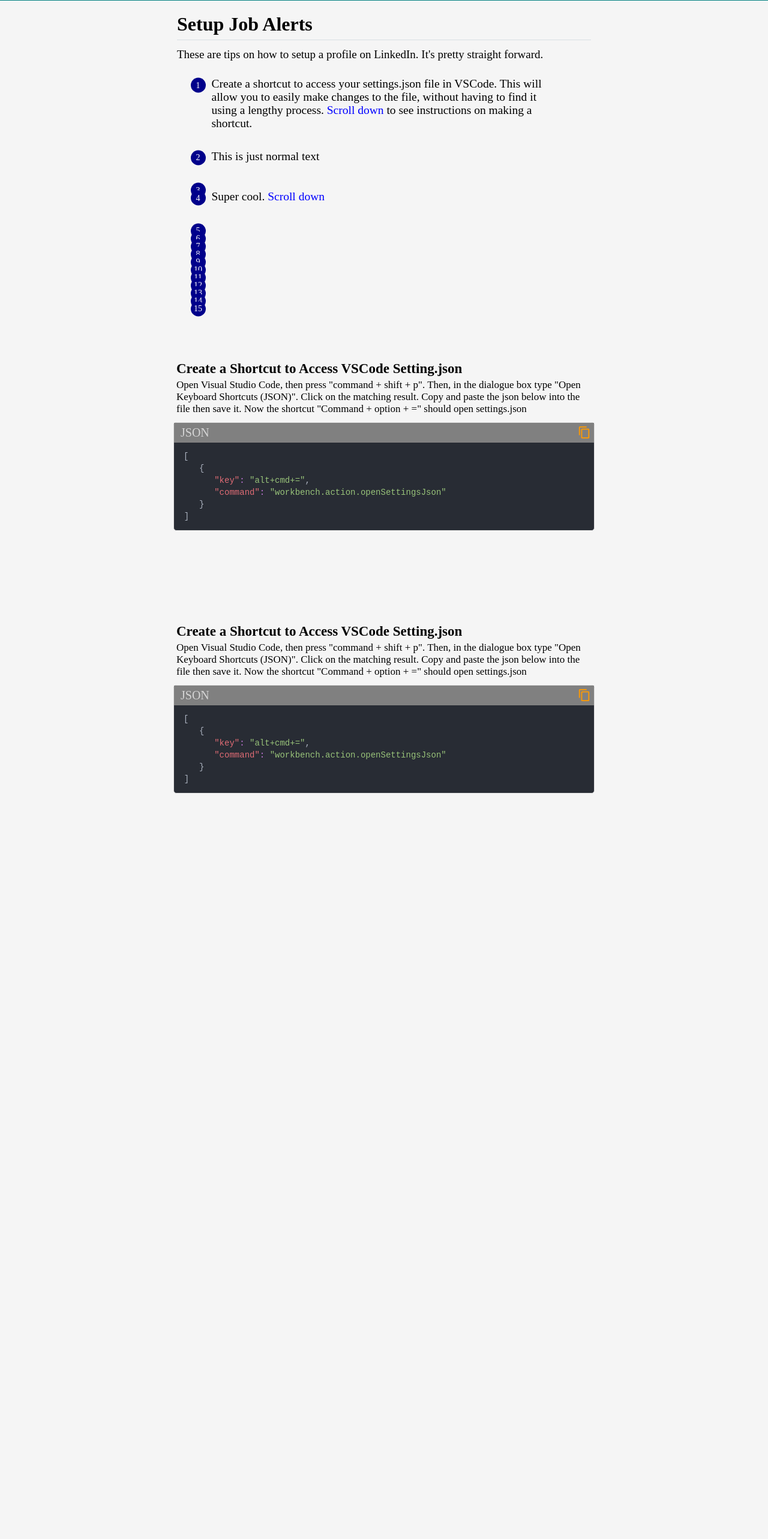
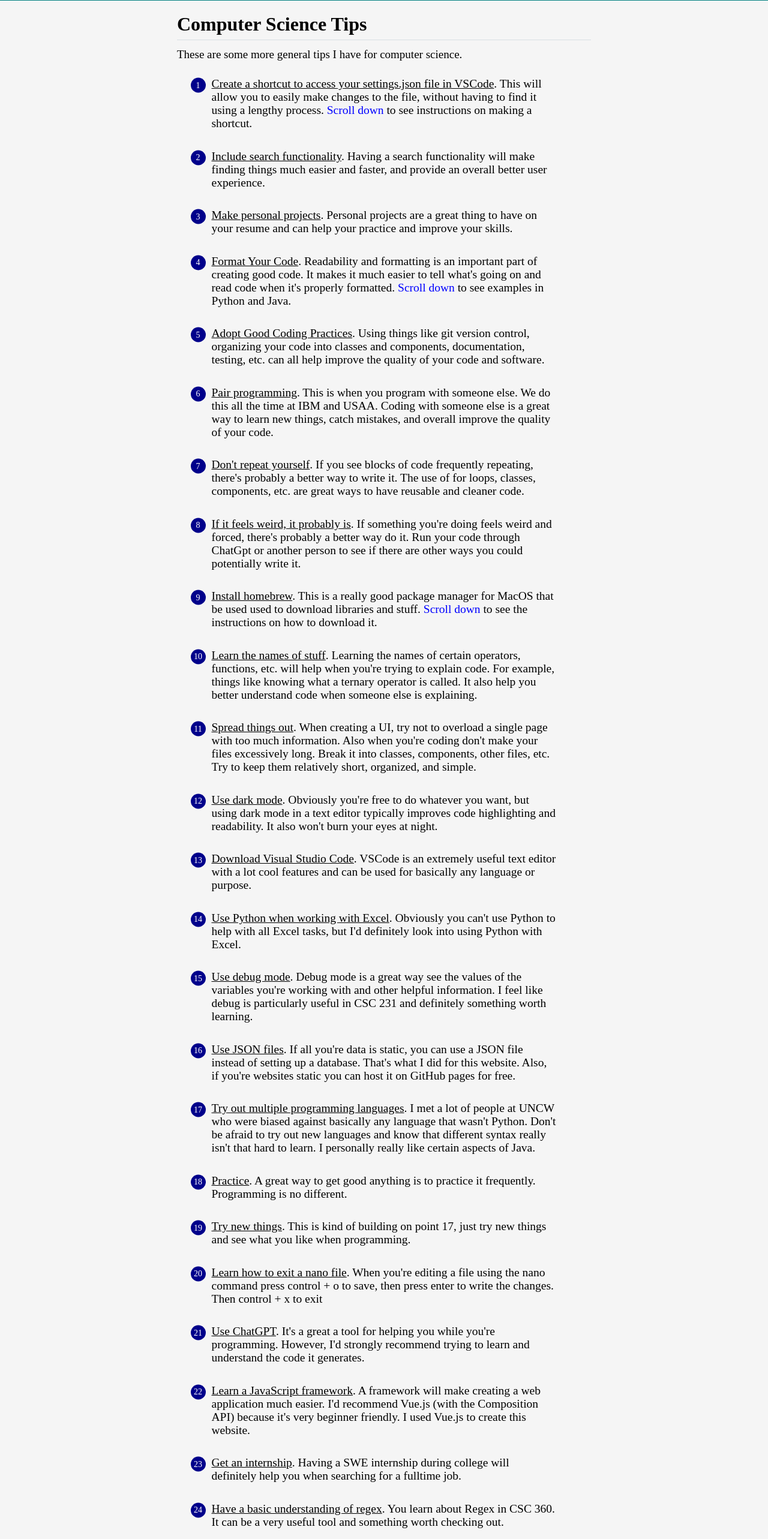
Before and after one commit to MichaelT-178/ForGuy, a Vue app: page /compsci/CompSciTips in a window 1280 px wide. Shown: the part 60-2626 px from the top of the page at 60% size. Before the commit the page ends 1479 px from the top, so only its background shows below. Built offline with nearby package versions, Linux system fonts and the light colour scheme.

Commit message:
Updated CompSciTips

```diff
--- a/src/Views/compsci/CompSciTips.vue
+++ b/src/Views/compsci/CompSciTips.vue
@@ -1,11 +1,11 @@
 <template>
     <div class="container">
-        <h1 class="tip-header">Setup Job Alerts</h1>
-        <p class="description">These are tips on how to setup a profile on LinkedIn. It's pretty straight forward.</p>
+        <h1 class="tip-header">Computer Science Tips</h1>
+        <p class="description">These are some more general tips I have for computer science.</p>
         <div class="tips-container">
             <div v-for="tip in tips" :key="tip.id" class="tip-section">
                 <p class="tip-text" :data-index="tip.id"></p>
-                <p class="text-section" v-html="processedTipContent(tip)"></p>
+                <p class="text-section" v-html="processedTipContent(formatTip(tip))"></p>
             </div>
         </div>
         <p style="margin-bottom: 60px;"></p>
@@ -29,6 +29,7 @@ const shortcut = jsonData.value["ComponentData"][0];
 //Add refs here
 const codeBlockRef = ref(null);
 const codeBlockTwoRef = ref(null);
+const codeBlockThreeRef = ref(null);
 
 
 const scrollToRef = (refName) => {
@@ -37,6 +38,7 @@ const scrollToRef = (refName) => {
     const refs = {
         codeBlockRef,
         codeBlockTwoRef,
+        codeBlockThreeRef,
     };
 
     const targetElement = refs[refName]?.value?.$el;
@@ -48,9 +50,12 @@ const scrollToRef = (refName) => {
     }
 }
 
+const formatTip = (tip) => {
+    return `<u>${tip.Underlined}</u>. ${tip.Tip}`;
+}
 
 const processedTipContent = (tip) => {
-    return tip.Tip.replace(/Scroll down\((.*?)\)/g, (match, refName) => {
+    return tip.replace(/Scroll down\((.*?)\)/g, (match, refName) => {
         return `<span href="#" class="scroll-down" data-ref-name="${refName}">Scroll down</span>`;
     });
 }
--- a/src/components/Code/CodeBlock.vue
+++ b/src/components/Code/CodeBlock.vue
@@ -2,7 +2,7 @@
   <div class="container">
     <div class="text-container">
       <h2 class="code-name">{{ codeInfo.Name }}</h2>
-      <p class="description">{{ codeInfo.Description }}</p>
+      <p class="description" v-html="highlightLinkText(codeInfo.Description)"></p>
     </div>
     <div class="code-block">
       <div class="copy-bar">
@@ -18,8 +18,10 @@
   </div>
 </template>
 
+
 <script setup>
 import { ref, computed } from 'vue';
+import { highlightLinkText } from '../../components/FormatLinks.vue'
 import Prism from 'prismjs';
 import 'prismjs/components/prism-python';
 import 'prismjs/components/prism-java';
--- a/src/data/CompSci/CompSciTips.json
+++ b/src/data/CompSci/CompSciTips.json
@@ -2,63 +2,129 @@
     "Tips": [
         {
             "id": 1,
-            "Tip": "Create a shortcut to access your settings.json file in VSCode. This will allow you to easily make changes to the file, without having to find it using a lengthy process. Scroll down(codeBlockRef) to see instructions on making a shortcut."
+            "Underlined": "Create a shortcut to access your settings.json file in VSCode",
+            "Tip": "This will allow you to easily make changes to the file, without having to find it using a lengthy process. Scroll down(codeBlockRef) to see instructions on making a shortcut."
         },
         {
             "id": 2,
-            "Tip": "This is just normal text"
+            "Underlined": "Include search functionality",
+            "Tip": "Having a search functionality will make finding things much easier and faster, and provide an overall better user experience."
         },
         {
             "id": 3,
-            "Tip": ""
+            "Underlined": "Make personal projects",
+            "Tip": "Personal projects are a great thing to have on your resume and can help your practice and improve your skills."
         },
         {
             "id": 4,
-            "Tip": "Super cool. Scroll down(codeBlockTwoRef)"
+            "Underlined": "Format Your Code",
+            "Tip": "Readability and formatting is an important part of creating good code. It makes it much easier to tell what's going on and read code when it's properly formatted. Scroll down(codeBlockTwoRef) to see examples in Python and Java."
         },
         {
             "id": 5,
-            "Tip": ""
+            "Underlined": "Adopt Good Coding Practices",
+            "Tip": "Using things like git version control, organizing your code into classes and components, documentation, testing, etc. can all help improve the quality of your code and software."
         },
         {
             "id": 6,
-            "Tip": ""
+            "Underlined": "Pair programming",
+            "Tip": "This is when you program with someone else. We do this all the time at IBM and USAA. Coding with someone else is a great way to learn new things, catch mistakes, and overall improve the quality of your code."
         },
         {
             "id": 7,
-            "Tip": ""
+            "Underlined": "Don't repeat yourself",
+            "Tip": "If you see blocks of code frequently repeating, there's probably a better way to write it. The use of for loops, classes, components, etc. are great ways to have reusable and cleaner code."
         },
         {
             "id": 8,
-            "Tip": ""
+            "Underlined": "If it feels weird, it probably is",
+            "Tip": "If something you're doing feels weird and forced, there's probably a better way do it. Run your code through ChatGpt or another person to see if there are other ways you could potentially write it."
         },
         {
             "id": 9,
-            "Tip": ""
+            "Underlined": "Install homebrew",
+            "Tip": "This is a really good package manager for MacOS that be used used to download libraries and stuff. Scroll down(codeBlockThreeRef) to see the instructions on how to download it."
         },
         {
             "id": 10,
-            "Tip": ""
+            "Underlined": "Learn the names of stuff",
+            "Tip": "Learning the names of certain operators, functions, etc. will help when you're trying to explain code. For example, things like knowing what a ternary operator is called. It also help you better understand code when someone else is explaining."
+
         },
         {
             "id": 11,
-            "Tip": ""
+            "Underlined": "Spread things out",
+            "Tip": "When creating a UI, try not to overload a single page with too much information. Also when you're coding don't make your files excessively long. Break it into classes, components, other files, etc. Try to keep them relatively short, organized, and simple."
         },
         {
             "id": 12,
-            "Tip": ""
+            "Underlined": "Use dark mode",
+            "Tip": "Obviously you're free to do whatever you want, but using dark mode in a text editor typically improves code highlighting and readability. It also won't burn your eyes at night."
         },
         {
             "id": 13,
-            "Tip": ""
+            "Underlined": "Download Visual Studio Code",
+            "Tip": "VSCode is an extremely useful text editor with a lot cool features and can be used for basically any language or purpose."
         },
         {
             "id": 14,
-            "Tip": ""
+            "Underlined": "Use Python when working with Excel",
+            "Tip": "Obviously you can't use Python to help with all Excel tasks, but I'd definitely look into using Python with Excel."
         },
         {
             "id": 15,
-            "Tip": ""
+            "Underlined": "Use debug mode",
+            "Tip": "Debug mode is a great way see the values of the variables you're working with and other helpful information. I feel like debug is particularly useful in CSC 231 and definitely something worth learning."
+        },
+        {
+            "id": 16,
+            "Underlined": "Use JSON files",
+            "Tip": "If all you're data is static, you can use a JSON file instead of setting up a database. That's what I did for this website. Also, if you're websites static you can host it on GitHub pages for free."
+        },
+        {
+            "id": 17,
+            "Underlined": "Try out multiple programming languages",
+            "Tip": "I met a lot of people at UNCW who were biased against basically any language that wasn't Python. Don't be afraid to try out new languages and know that different syntax really isn't that hard to learn. I personally really like certain aspects of Java."
+        },
+        {
+            "id": 18,
+            "Underlined": "Practice",
+            "Tip": "A great way to get good anything is to practice it frequently. Programming is no different."
+        },
+        {
+            "id": 19,
+            "Underlined": "Try new things",
+            "Tip": "This is kind of building on point 17, just try new things and see what you like when programming."
+        },
+        {
+            "id": 20,
+            "Underlined": "Learn how to exit a nano file",
+            "Tip": "When you're editing a file using the nano command press control + o to save, then press enter to write the changes. Then control + x to exit"
+        },
+        {
+            "id": 21,
+            "Underlined": "Use ChatGPT",
+            "Tip": "It's a great a tool for helping you while you're programming. However, I'd strongly recommend trying to learn and understand the code it generates."
+        },
+        {
+            "id": 22,
+            "Underlined": "Learn a JavaScript framework",
+            "Tip": "A framework will make creating a web application much easier. I'd recommend Vue.js (with the Composition API) because it's very beginner friendly. I used Vue.js to create this website."
+        },
+        {
+            "id": 23,
+            "Underlined": "Get an internship",
+            "Tip": "Having a SWE internship during college will definitely help you when searching for a fulltime job."
+        },
+        {
+            "id": 24,
+            "Underlined": "Have a basic understanding of regex",
+            "Tip": "You learn about Regex in CSC 360. It can be a very useful tool and something worth checking out."
+        },
+        {
+            "id": 25,
+            "Underlined": "Do Leetcode problems",
+            "Tip": "They can be a great way to practice your skills and prepare for coding interviews."
         }
     ],
     "ComponentData": [
@@ -69,5 +135,15 @@
             "FormatCode": "[\n     {\n        \"key\": \"alt+cmd+=\",\n        \"command\": \"workbench.action.openSettingsJson\"\n     }\n  ]",
             "CopyCode": "//This list should be the only content in the file\n[\n\t{\n\t\t\"key\": \"alt+cmd+=\",\n\t\t\"command\": \"workbench.action.openSettingsJson\"\n\t}\n]"
         }
+    ],
+    "CodeLinks": [
+        {
+            "Name": "Python",
+            "link": "https://peps.python.org/pep-0008/"
+        },
+        {
+            "Name": "Java",
+            "link": "https://google.github.io/styleguide/javaguide.html"
+        }
     ]
 }
```
